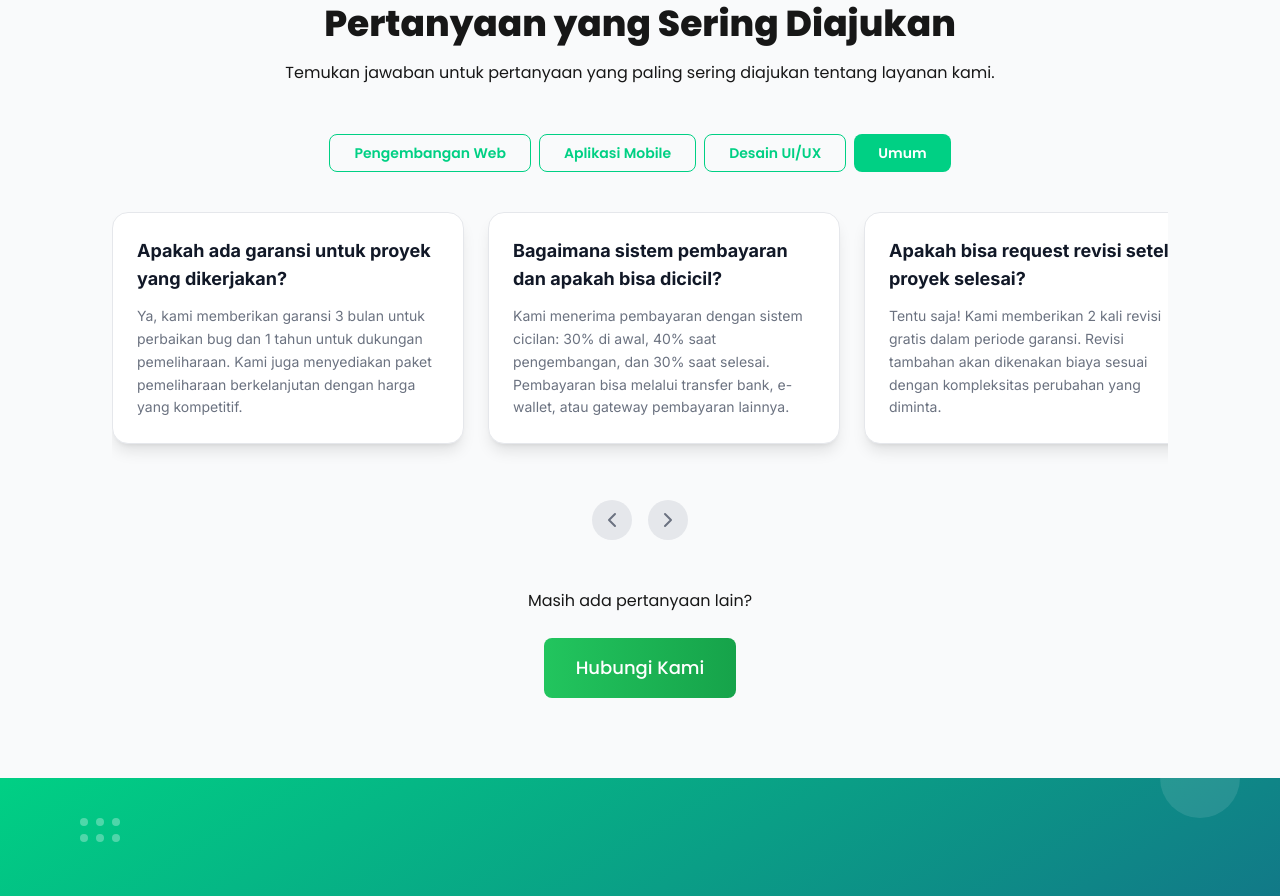
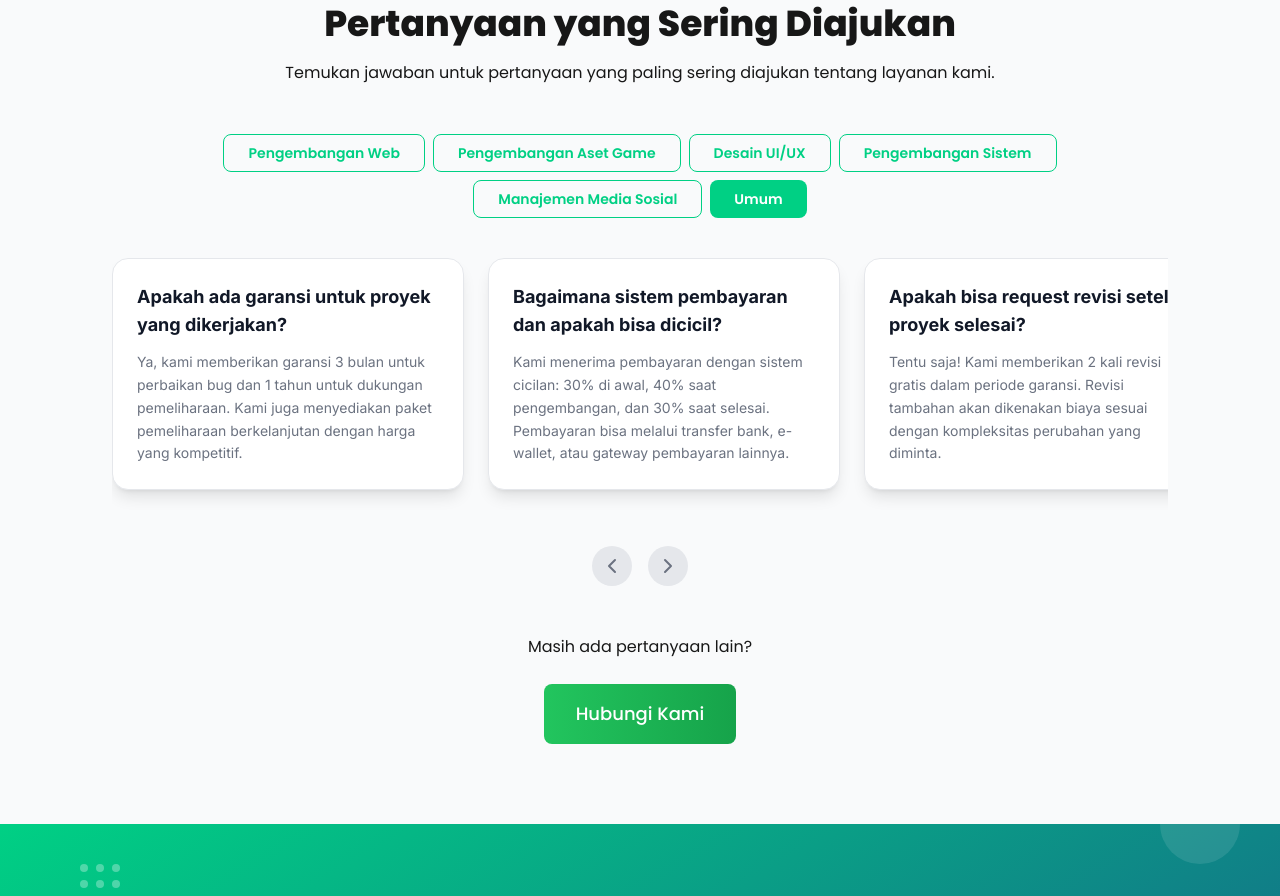
Before and after one commit to bajramedia/Company-Profile, a Next.js app: page / in a window 1280 px wide. Shown: the part 6280-7176 px from the top of the page. Built offline with nearby package versions, Linux system fonts and the light colour scheme; no server answers.

Commit message:
fix tampilan dan ganti section FAQ

```diff
--- a/src/components/FAQ.tsx
+++ b/src/components/FAQ.tsx
@@ -28,21 +28,25 @@ const faqData: { [lang: string]: { [category: string]: ServiceCategory } } = {
       faqs: [
         {
           question: 'Berapa lama waktu pengerjaan proyek website?',
-          answer: 'Waktu pengerjaan bervariasi tergantung kompleksitas proyek. Website company profile biasanya 2-4 minggu, sedangkan web aplikasi kompleks bisa 2-6 bulan. Kami akan memberikan estimasi waktu yang akurat setelah analisis kebutuhan.',
+          answer: 'Waktu pengerjaan bervariasi tergantung kompleksitas. Website company profile biasanya 2-4 minggu, sedangkan web aplikasi kompleks bisa 2-6 bulan. Kami memberikan estimasi waktu akurat setelah analisis kebutuhan.',
         },
         {
-          question: 'Teknologi apa yang Anda gunakan untuk pengembangan web?',
-          answer: 'Kami menggunakan teknologi modern dan teruji seperti Next.js, React, Node.js, dan Laravel. Pemilihan teknologi disesuaikan dengan kebutuhan spesifik proyek untuk memastikan performa, keamanan, dan skalabilitas terbaik.',
+          question: 'Apakah layanan sudah termasuk domain dan hosting?',
+          answer: 'Layanan kami fokus pada pengembangan. Namun, kami bisa memberikan rekomendasi dan bantuan untuk proses registrasi domain dan pemilihan hosting terbaik sesuai kebutuhan Anda.',
         },
       ],
     },
-    'mobile-apps': {
-      id: 'mobile-apps',
-      name: 'Aplikasi Mobile',
+    'game-asset-development': {
+      id: 'game-asset-development',
+      name: 'Pengembangan Aset Game',
       faqs: [
         {
-          question: 'Apakah Anda mengembangkan aplikasi untuk Android dan iOS?',
-          answer: 'Ya, kami mengembangkan aplikasi native dan cross-platform untuk kedua platform, Android dan iOS. Kami menggunakan teknologi seperti React Native dan Flutter untuk efisiensi pengembangan.',
+          question: 'Aset game seperti apa yang bisa Anda buat?',
+          answer: 'Kami dapat membuat berbagai aset 2D dan 3D, mulai dari karakter, environment, properti, hingga UI ikon untuk game Anda, dengan gaya yang bisa disesuaikan.',
+        },
+        {
+            question: 'Dalam format apa saya akan menerima aset game?',
+            answer: 'Aset akan dikirim dalam format standar industri seperti PNG atau sprite sheet untuk 2D, dan FBX atau OBJ untuk 3D, lengkap dengan teksturnya. Kami juga bisa menyesuaikan dengan kebutuhan game engine Anda.',
         },
       ],
     },
@@ -52,8 +56,36 @@ const faqData: { [lang: string]: { [category: string]: ServiceCategory } } = {
         faqs: [
           {
             question: 'Bagaimana proses desain UI/UX di perusahaan Anda?',
-            answer: 'Proses kami dimulai dengan riset mendalam tentang pengguna dan kompetitor, dilanjutkan dengan pembuatan wireframe, mockup, hingga prototipe interaktif. Kami fokus pada desain yang fungsional, estetis, dan ramah pengguna.',
+            answer: 'Proses kami dimulai dari riset, pembuatan user flow, wireframing, hingga menjadi high-fidelity prototype interaktif. Kami memastikan desain tidak hanya indah, tapi juga fungsional dan nyaman digunakan.',
           },
+          {
+            question: 'Tools apa yang biasa digunakan untuk desain?',
+            answer: 'Tim kami mahir menggunakan berbagai tools desain terkemuka seperti Figma, Sketch, dan Adobe XD untuk menciptakan hasil desain yang maksimal dan kolaboratif.',
+          },
+        ],
+      },
+      'system-development': {
+        id: 'system-development',
+        name: 'Pengembangan Sistem',
+        faqs: [
+          {
+            question: 'Sistem informasi seperti apa yang bisa Anda kembangkan?',
+            answer: 'Kami bisa mengembangkan berbagai sistem informasi sesuai kebutuhan bisnis, seperti Sistem Manajemen Inventori, CRM, ERP skala kecil, atau sistem custom lainnya untuk meningkatkan efisiensi operasional.',
+          },
+        ],
+      },
+      'social-media-management': {
+        id: 'social-media-management',
+        name: 'Manajemen Media Sosial',
+        faqs: [
+            {
+                question: 'Platform apa saja yang Anda kelola?',
+                answer: 'Kami dapat mengelola berbagai platform media sosial populer seperti Instagram, Facebook, Twitter, LinkedIn, dan TikTok, disesuaikan dengan target audiens bisnis Anda.',
+            },
+            {
+                question: 'Apakah paket sudah termasuk pembuatan konten dan copywriting?',
+                answer: 'Tentu saja. Layanan kami meliputi perencanaan konten strategis, pembuatan desain visual yang menarik, serta penulisan caption (copywriting) yang persuasif.',
+            },
         ],
       },
     'general': {
@@ -82,33 +114,65 @@ const faqData: { [lang: string]: { [category: string]: ServiceCategory } } = {
       faqs: [
         {
           question: 'How long does a website project take?',
-          answer: 'The project timeline varies depending on its complexity. A company profile website usually takes 2-4 weeks, while a complex web application can take 2-6 months. We will provide an accurate time estimate after a requirements analysis.',
+          answer: 'The project timeline varies depending on its complexity. A company profile website usually takes 2-4 weeks, while a complex web application can take 2-6 months. We provide an accurate time estimate after a requirements analysis.',
         },
         {
-            question: 'What technologies do you use for web development?',
-            answer: 'We use modern and proven technologies like Next.js, React, Node.js, and Laravel. The technology stack is chosen based on the specific project needs to ensure the best performance, security, and scalability.',
+            question: 'Does the service include domain and hosting?',
+            answer: 'Our service focuses on development. However, we can provide recommendations and assistance for the domain registration and selection of the best hosting according to your needs.',
         },
       ],
     },
-    'mobile-apps': {
-      id: 'mobile-apps',
-      name: 'Mobile Apps',
-      faqs: [
-        {
-          question: 'Do you develop apps for Android and iOS?',
-          answer: 'Yes, we develop native and cross-platform applications for both Android and iOS platforms. We use technologies like React Native and Flutter for development efficiency.',
-        },
-      ],
-    },
+    'game-asset-development': {
+        id: 'game-asset-development',
+        name: 'Game Asset Development',
+        faqs: [
+          {
+            question: 'What kind of game assets can you create?',
+            answer: 'We can create various 2D and 3D assets, from characters, environments, props, to UI icons for your game, with customizable styles.',
+          },
+          {
+            question: 'In what format will I receive the game assets?',
+            answer: 'Assets will be delivered in industry-standard formats like PNG or sprite sheets for 2D, and FBX or OBJ for 3D, complete with textures. We can also adapt to your game engine\'s needs.',
+          },
+        ],
+      },
     'uiux-design': {
         id: 'uiux-design',
         name: 'UI/UX Design',
         faqs: [
           {
             question: 'What is your UI/UX design process?',
-            answer: 'Our process starts with in-depth research on users and competitors, followed by creating wireframes, mockups, and interactive prototypes. We focus on designs that are functional, aesthetic, and user-friendly.',
+            answer: 'Our process starts with research, creating user flows, wireframing, up to an interactive high-fidelity prototype. We ensure the design is not only beautiful but also functional and user-friendly.',
+          },
+          {
+            question: 'What tools do you usually use for design?',
+            answer: 'Our team is proficient in using various leading design tools such as Figma, Sketch, and Adobe XD to create maximum and collaborative design results.',
           },
         ],
+      },
+      'system-development': {
+        id: 'system-development',
+        name: 'System Development',
+        faqs: [
+          {
+            question: 'What kind of information systems can you develop?',
+            answer: 'We can develop various information systems according to business needs, such as Inventory Management Systems, CRMs, small-scale ERPs, or other custom systems to improve operational efficiency.',
+          },
+        ],
+      },
+      'social-media-management': {
+          id: 'social-media-management',
+          name: 'Social Media Management',
+          faqs: [
+              {
+                  question: 'What platforms do you manage?',
+                  answer: 'We can manage various popular social media platforms such as Instagram, Facebook, Twitter, LinkedIn, and TikTok, tailored to your business\'s target audience.',
+              },
+              {
+                  question: 'Does the package include content creation and copywriting?',
+                  answer: 'Of course. Our services include strategic content planning, creating attractive visual designs, and writing persuasive captions (copywriting).',
+              },
+          ],
       },
     'general': {
       id: 'general',
```
